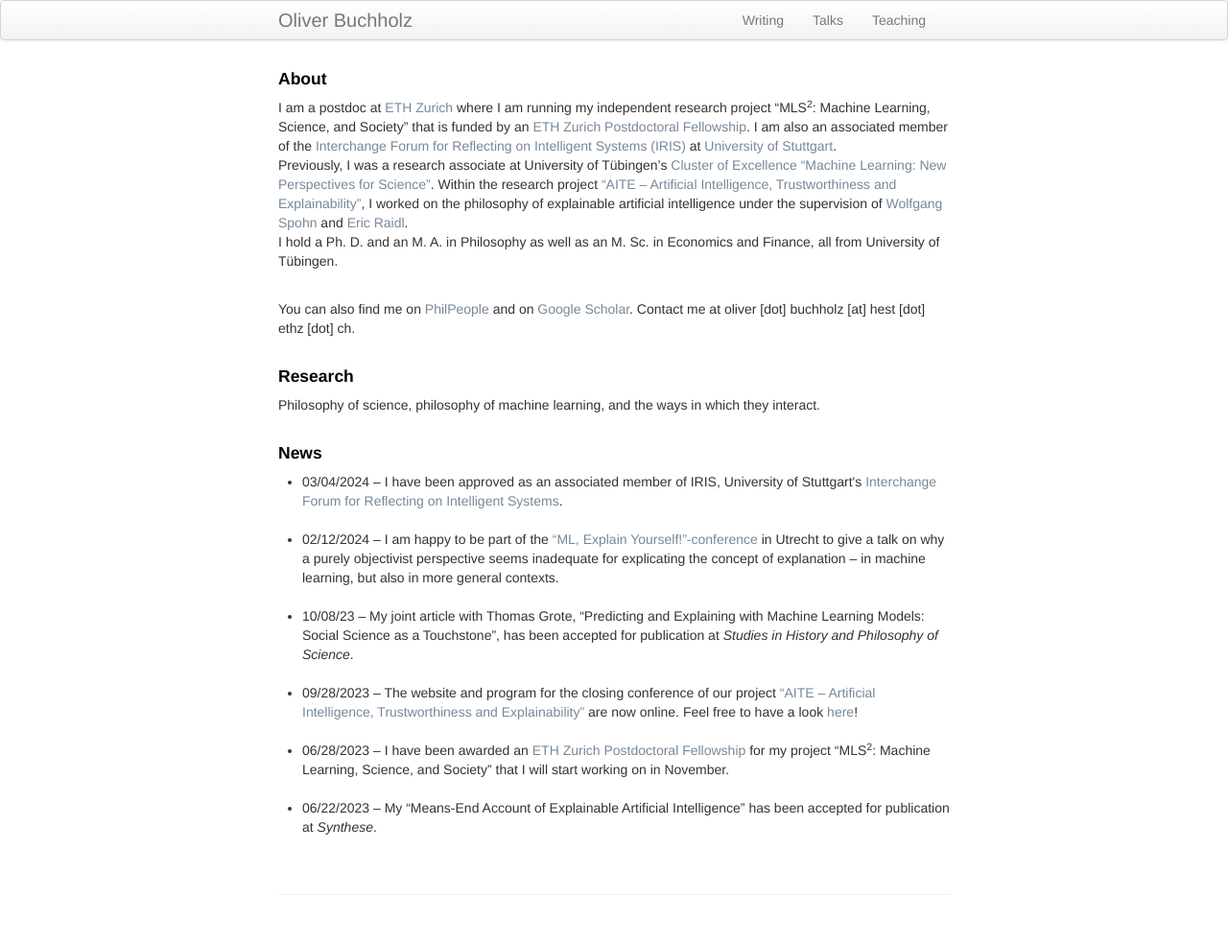
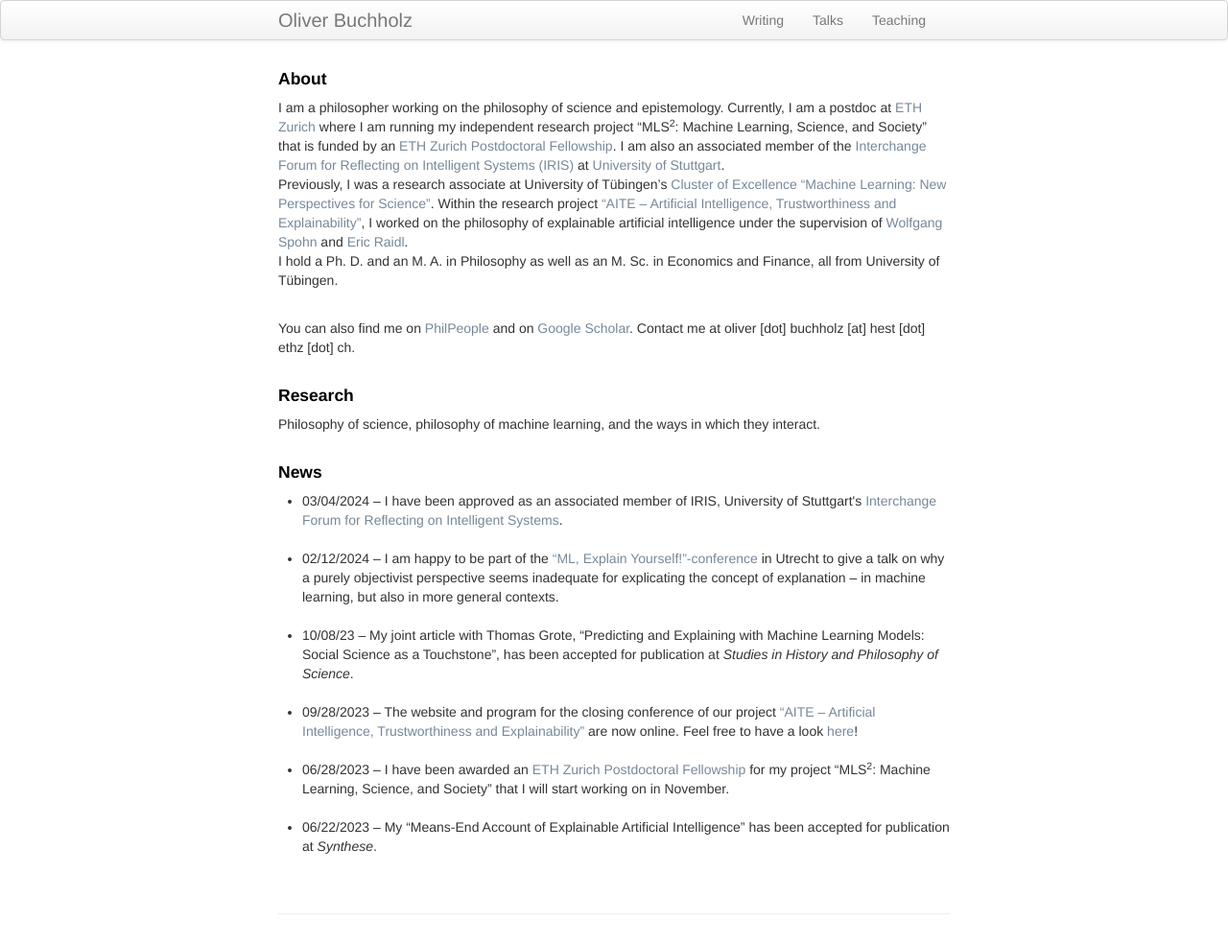
Before and after one commit to oliverbuchholz/oliverbuchholz.github.io, a Jekyll site: the page built from index.md, in a window 1280 px wide. Shown: the whole page at 96% size. Built offline with Jekyll 4.4.1, drawn with Linux system fonts in a browser that asks for light colours.

Commit message:
Update index.md

```diff
--- a/index.md
+++ b/index.md
@@ -7,7 +7,7 @@ keywords: Buchholz, Oliver, philosophy, machine learning, phd, postdoc, Tübinge
 
 <h4> About </h4>
 
-I am a postdoc at <a href="https://ethz.ch/en.html" target="_blank">ETH Zurich</a> where I am running my independent research project &ldquo;MLS<sup>2</sup>: Machine Learning, Science, and Society&rdquo; that is funded by an <a href="https://ethz.ch/en/research/research-promotion/eth-fellowships.html" target="_blank">ETH Zurich Postdoctoral Fellowship</a>. I am also an associated member of the <a href="https://www.iris.uni-stuttgart.de/" target="_blank">Interchange Forum for Reflecting on Intelligent Systems (IRIS)</a> at <a href="https://www.uni-stuttgart.de/en/" target="_blank">University of Stuttgart</a>.<br>
+I am a philosopher working on the philosophy of science and epistemology. Currently, I am a postdoc at <a href="https://ethz.ch/en.html" target="_blank">ETH Zurich</a> where I am running my independent research project &ldquo;MLS<sup>2</sup>: Machine Learning, Science, and Society&rdquo; that is funded by an <a href="https://ethz.ch/en/research/research-promotion/eth-fellowships.html" target="_blank">ETH Zurich Postdoctoral Fellowship</a>. I am also an associated member of the <a href="https://www.iris.uni-stuttgart.de/" target="_blank">Interchange Forum for Reflecting on Intelligent Systems (IRIS)</a> at <a href="https://www.uni-stuttgart.de/en/" target="_blank">University of Stuttgart</a>.<br>
 Previously, I was a research associate at University of T&uuml;bingen's <a href = "https://uni-tuebingen.de/en/research/core-research/cluster-of-excellence-machine-learning/home/" target = "_blank">Cluster of Excellence &ldquo;Machine Learning: New Perspectives for Science&rdquo;</a>. Within the research project <a href = "https://sites.google.com/view/aiteproject/project" target = "_blank">&ldquo;AITE &ndash; Artificial Intelligence, Trustworthiness and Explainability&rdquo;</a>, I worked on the philosophy of explainable artificial intelligence under the supervision of <a href="https://www.philosophie.uni-konstanz.de/ag-spohn/personen/prof-dr-wolfgang-spohn/" target="_blank">Wolfgang Spohn</a> and <a href="https://scholar.google.de/citations?user=MpJaE0wAAAAJ&hl=de" target="_blank">Eric Raidl</a>.<br>
 I hold a Ph. D. and an M. A. in Philosophy as well as an M. Sc. in Economics and Finance, all from University of T&uuml;bingen.<br><br>
 
```
